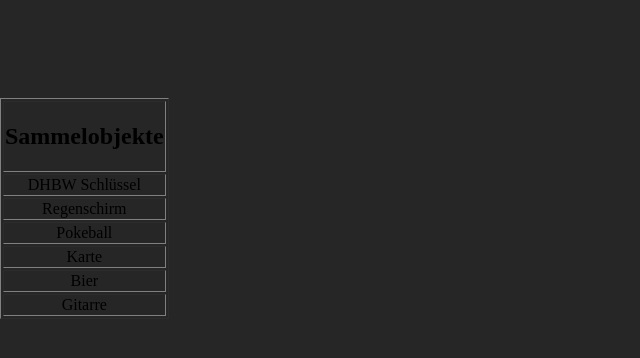
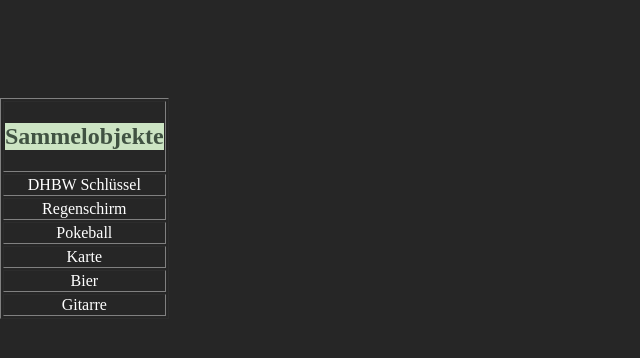
Before and after one commit to NikSchikora/come-ON, a website built with Parcel: page index.html in a window 1280 px wide. Shown: the whole page, without its empty margins (0-640 px from the left). Built offline with nearby package versions, Linux system fonts and the light colour scheme.

Commit message:
inventar tabelle css

```diff
--- a/src/global/global.css
+++ b/src/global/global.css
@@ -2,6 +2,7 @@ body {
     padding: 0;
     margin: 0;
     background-color: #262626;
+    color: white;
 }
 
 #main {
@@ -14,3 +15,21 @@ body {
     display: inline-block;
     transform-origin: center;
 }
+
+ul {
+     padding-left: 0;
+}
+
+h2 {
+    background-color: #CCE4C3;
+    color: #405242;
+}
+
+#border {
+color: #28554E;
+}
+
+#inventar {
+
+    position: absolute;
+}
```
